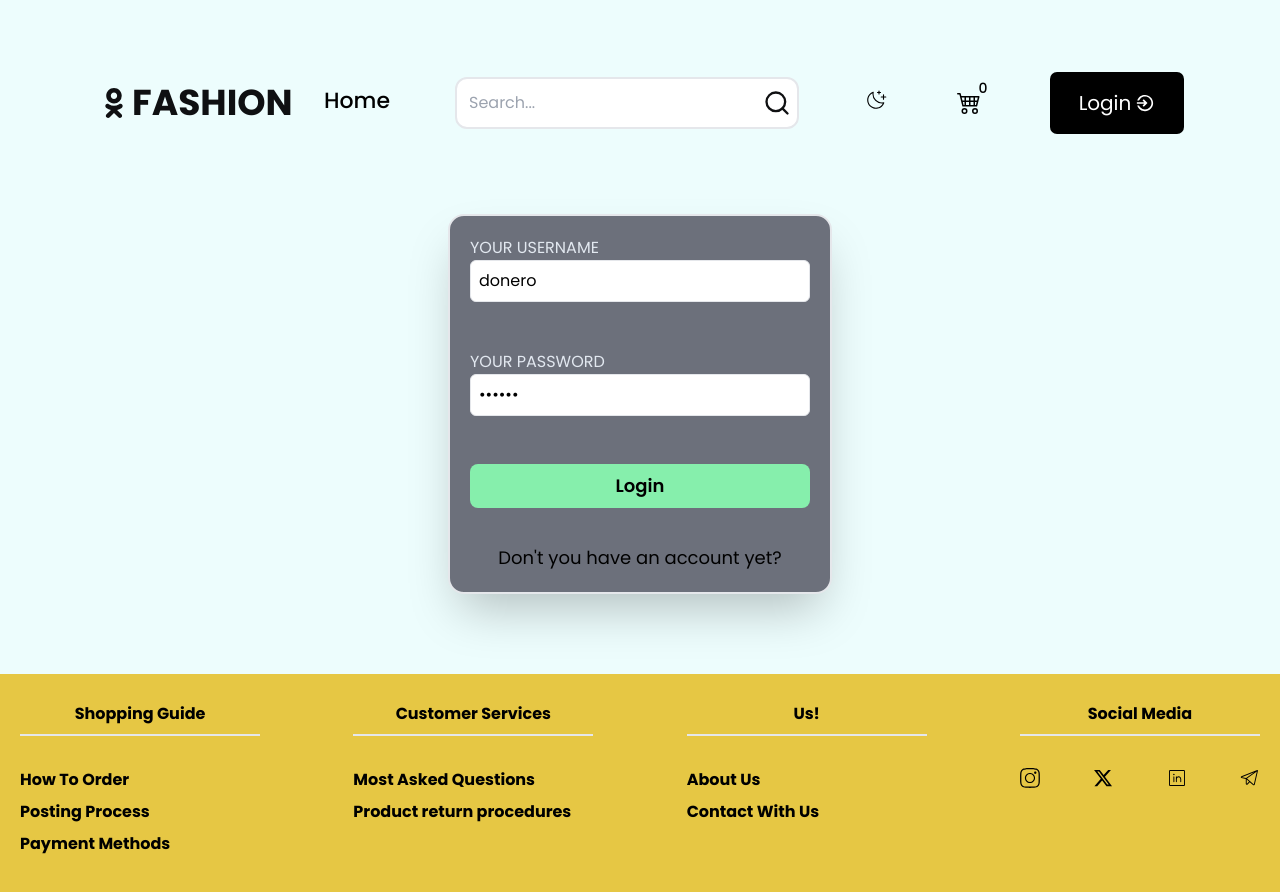
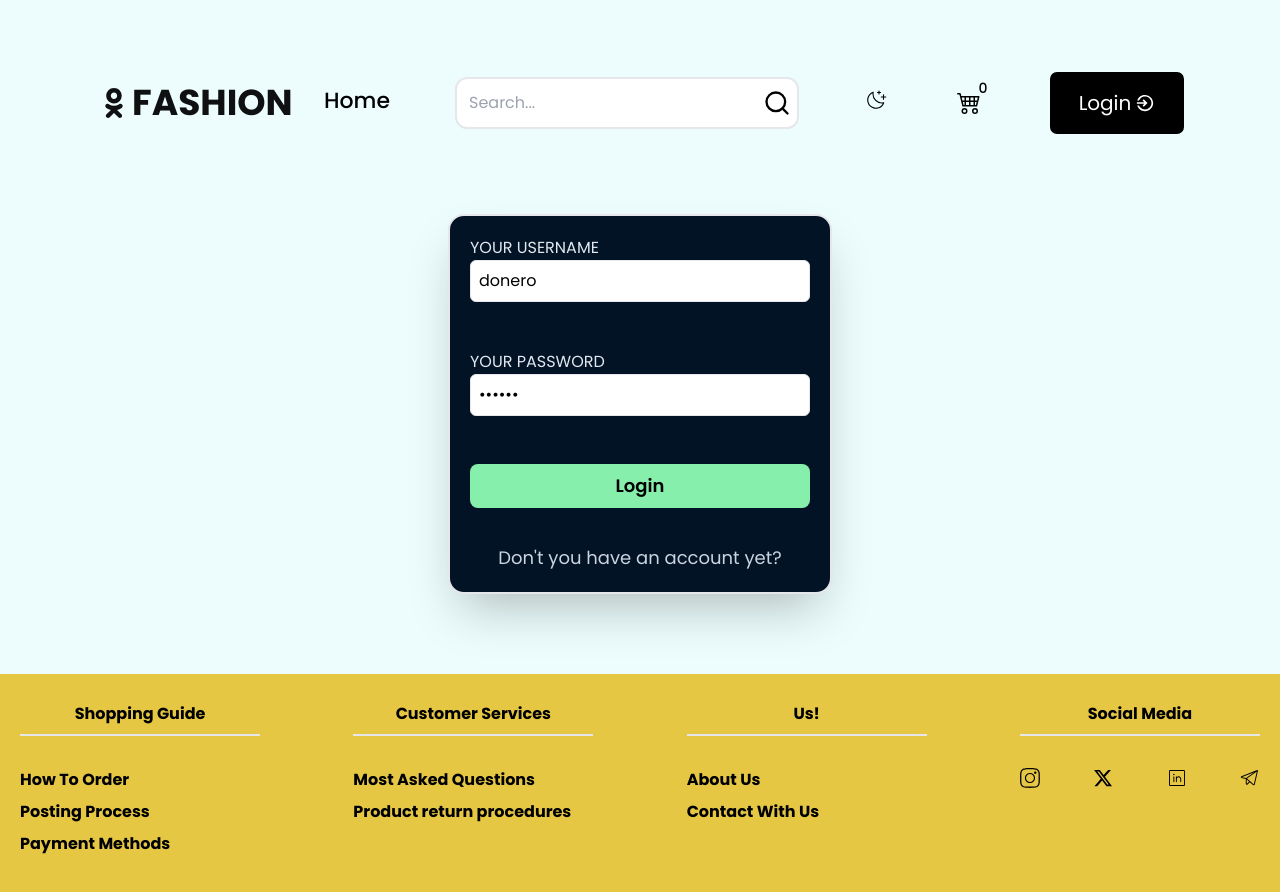
Before and after one commit to maryammohebbi/Ecommerce-website-with-React-Typescript-Tailwind, a React (Vite) app: page /auth in a window 1280 px wide. Shown: the top 892 px of the page. Built offline with nearby package versions, Linux system fonts and the light colour scheme; no server answers.

Commit message:
minor changes in styles added

```diff
--- a/src/authentication/AuthContainer.tsx
+++ b/src/authentication/AuthContainer.tsx
@@ -7,9 +7,12 @@ const AuthContainer: React.FC = () => {
 
   return (
     <div className="container mx-auto flex flex-col items-center">
-      <div className="flex flex-col gap-y-9 w-72 md:w-96 bg-secondaryBg rounded-2xl p-5 mt-12 shadow-2xl border-2 border-primary">
+      <div className="flex flex-col gap-y-9 w-72 md:w-96 bg-[#031326] rounded-2xl p-5 mt-12 shadow-2xl border-2 border-primary">
         {open ? <SignUp /> : <Login />}
-        <button className="text-black text-lg" onClick={() => setOpen(!open)}>
+        <button
+          className="text-slate-300 text-lg"
+          onClick={() => setOpen(!open)}
+        >
           {open ? 'Already have an account?' : "Don't you have an account yet?"}
         </button>
       </div>
--- a/src/features/ui/AppLayout.tsx
+++ b/src/features/ui/AppLayout.tsx
@@ -44,7 +44,7 @@ const AppLayout: React.FC<{ children: React.ReactNode }> = ({ children }) => {
         <div
           className={`${
             open ? 'fixed' : 'hidden'
-          } lg:hidden z-50 bg-sideBg w-[19rem] h-screen top-0 left-0 p-2 border-2 border-primary-0`}
+          } lg:hidden z-50 bg-sideBg w-[19rem] h-screen top-0 left-0 p-5 border-2 border-primary-0 `}
         >
           <div className="flex justify-end">
             <button
--- a/src/features/ui/Search.tsx
+++ b/src/features/ui/Search.tsx
@@ -27,7 +27,7 @@ const Search: React.FC = () => {
         onChange={(e) => setSearchTerm(e.target.value)}
       />
       <button type="submit" className="absolute right-2">
-        <FiSearch className="w-7 h-7 text-textColor" />
+        <FiSearch className="w-7 h-7 text-black" />
       </button>
     </form>
   )
```
